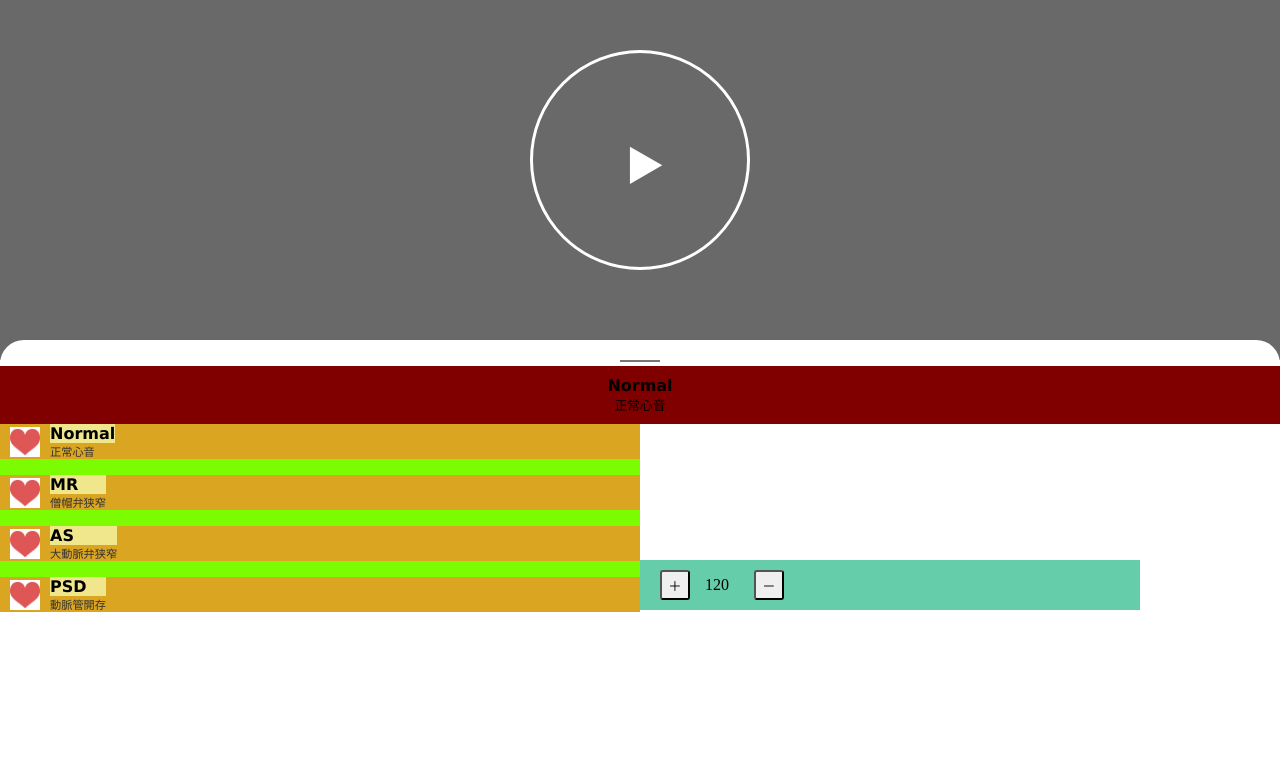
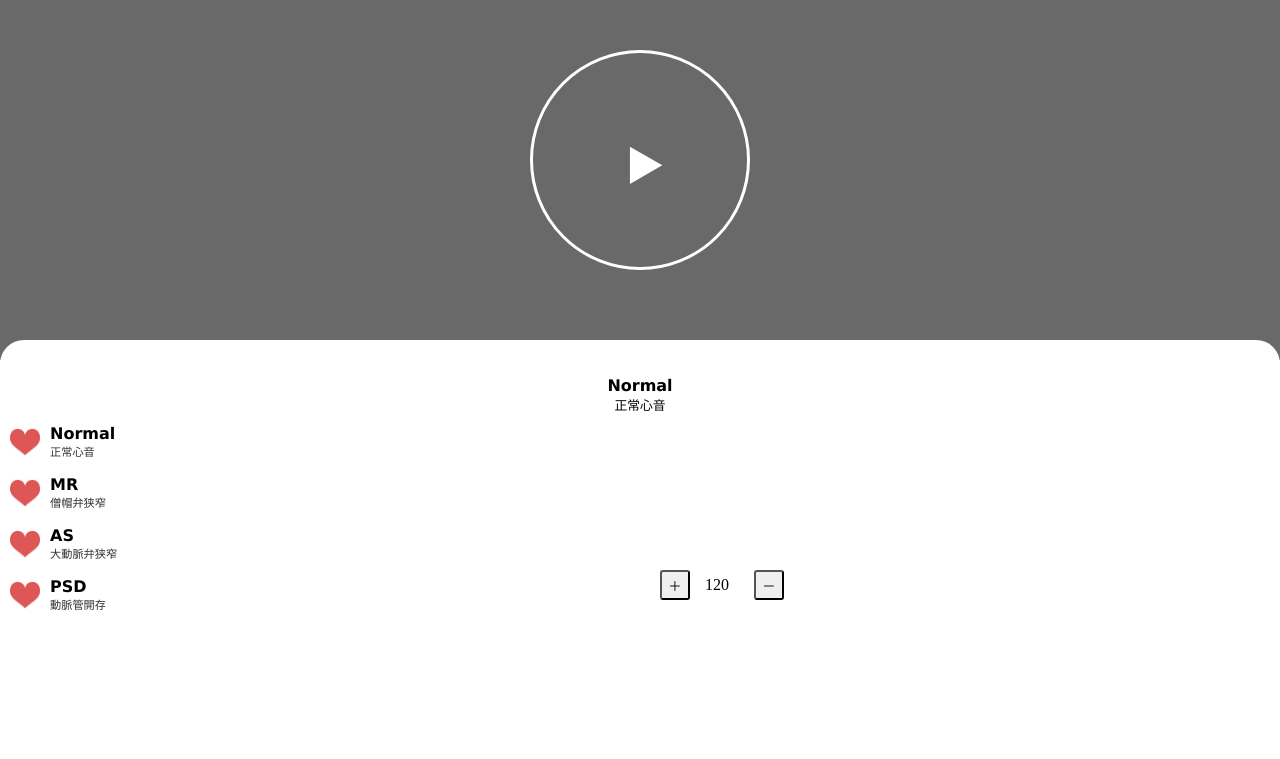
Before and after one commit to hiropon0103/hiropon.github.io, a PHP site: page / in a window 1280 px wide. Shown: the top 759 px of the page. Run offline with PHP 8.4, Linux system fonts and the light colour scheme.

Commit message:
Add files via upload

```diff
--- a/style.css
+++ b/style.css
@@ -49,7 +49,7 @@ font-family: "ヒラギノ角ゴ ProN W3", "Hiragino Kaku Gothic ProN", "メイ
 }
 
 .selection {
-  background-color: lightcoral;
+  /* background-color: lightcoral; */
   width: 100%;
   height: calc(50vh + 20px);
   background-color: #fff;
@@ -63,7 +63,7 @@ font-family: "ヒラギノ角ゴ ProN W3", "Hiragino Kaku Gothic ProN", "メイ
 }
 
 .title {
-  background-color: maroon;
+  /* background-color: maroon; */
   padding-top: 10px;
   padding-bottom: 10px;
 
@@ -71,7 +71,7 @@ font-family: "ヒラギノ角ゴ ProN W3", "Hiragino Kaku Gothic ProN", "メイ
 }
 
 .selection-bar {
-    background-color: #757575;
+    /* background-color: #757575; */
     display: inline-block;
     width: 40px;
     height: 2px;
@@ -96,14 +96,14 @@ font-family: "ヒラギノ角ゴ ProN W3", "Hiragino Kaku Gothic ProN", "メイ
 }
 
 .soundList {
-  background-color: lawngreen;
+  /* background-color: lawngreen; */
   margin: 0px;
   height: auto;
   width: 50%;
 }
 
 .HeartRateArea{
-  background-color: mediumaquamarine;
+  /* background-color: mediumaquamarine; */
   position: fixed;
   display: flex;
   width: 500px;
@@ -151,7 +151,7 @@ margin-right: 5px;
 }
 
 .soundList-item {
-  background-color: goldenrod;
+  /* background-color: goldenrod; */
   width: 50vw;
   display: flex;
   align-items: center;
@@ -159,7 +159,7 @@ margin-right: 5px;
 }
 
 .soundList-title {
-  background-color: khaki;
+  /* background-color: khaki; */
   font-size: 1rem;
   font-weight: bold;
   display: block;
```
